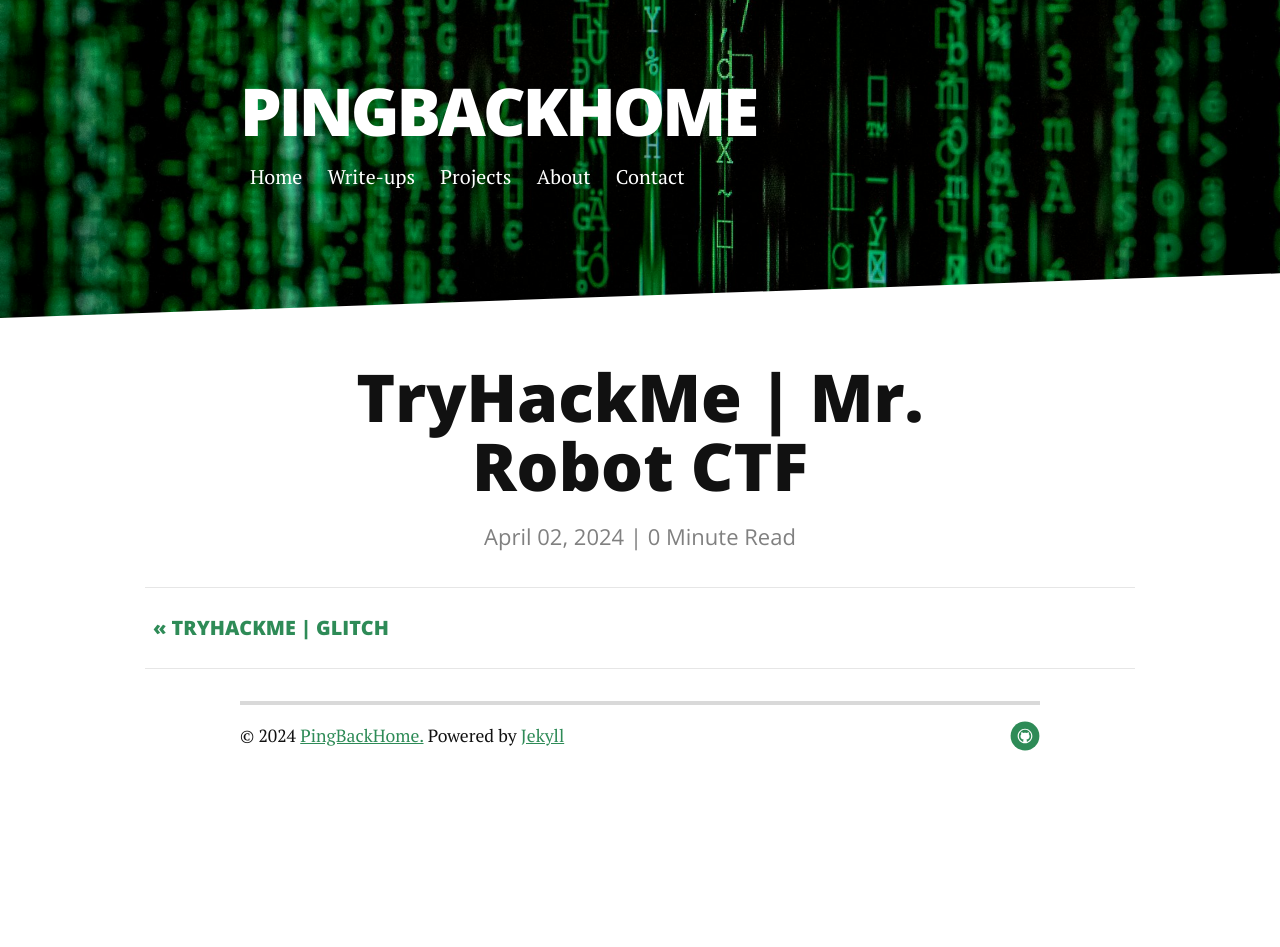
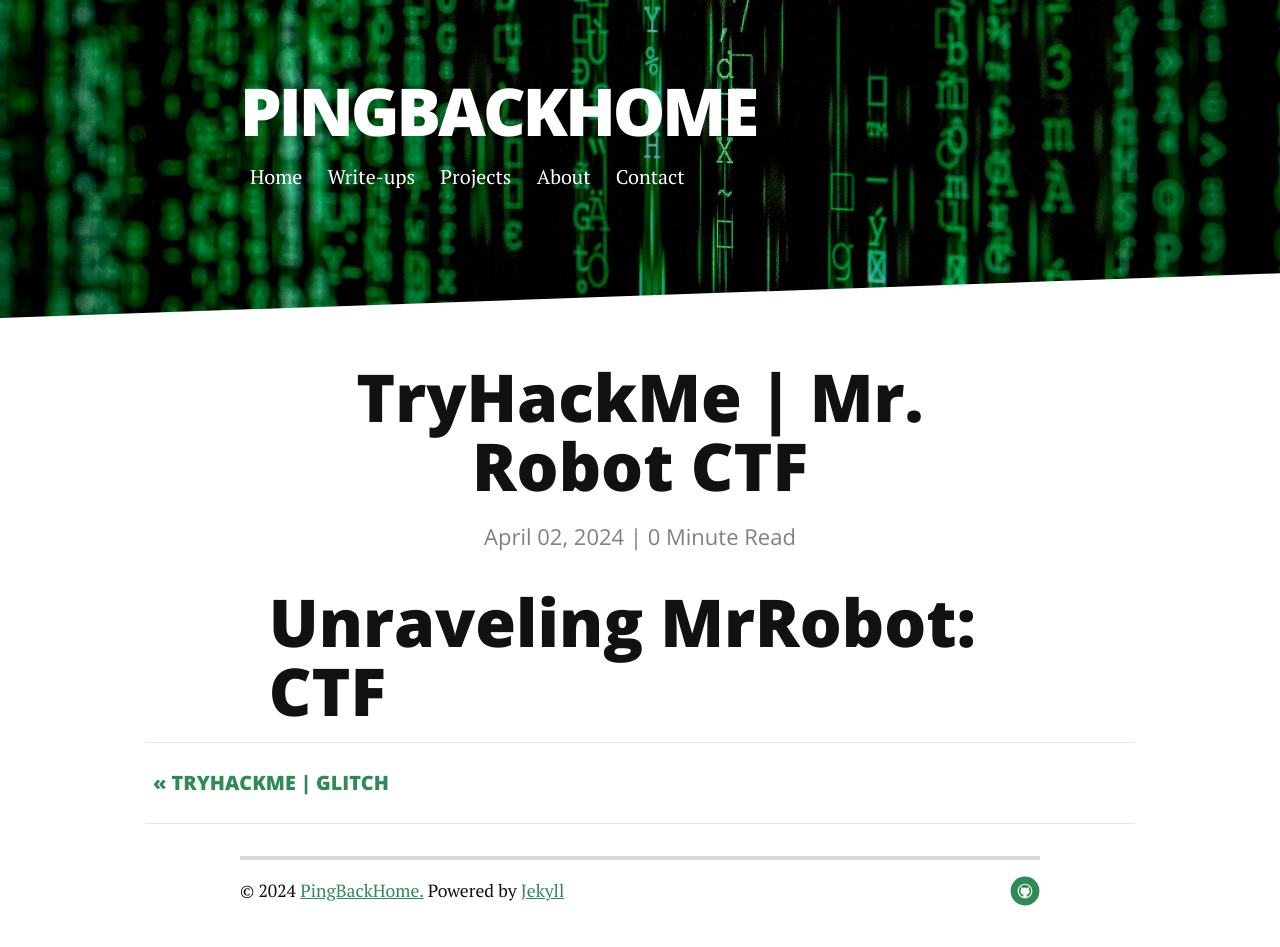
Before and after one commit to PingBackHome/PingBackHome.github.io, a Jekyll site: the page built from _posts/2024-04-02-THM-MrRobot.md, in a window 1280 px wide. Built offline with Jekyll 4.4.1, drawn with Linux system fonts in a browser that asks for light colours; nearby versions of some CDN libraries; before the commit the page ends 900 px from its top, so only the background shows below that.

Commit message:
Update 2024-04-02-THM-MrRobot.md

```diff
--- a/_posts/2024-04-02-THM-MrRobot.md
+++ b/_posts/2024-04-02-THM-MrRobot.md
@@ -3,3 +3,5 @@
 title: TryHackMe | Mr. Robot CTF
 categories: THM
 ---
+
+# Unraveling MrRobot: CTF
```
